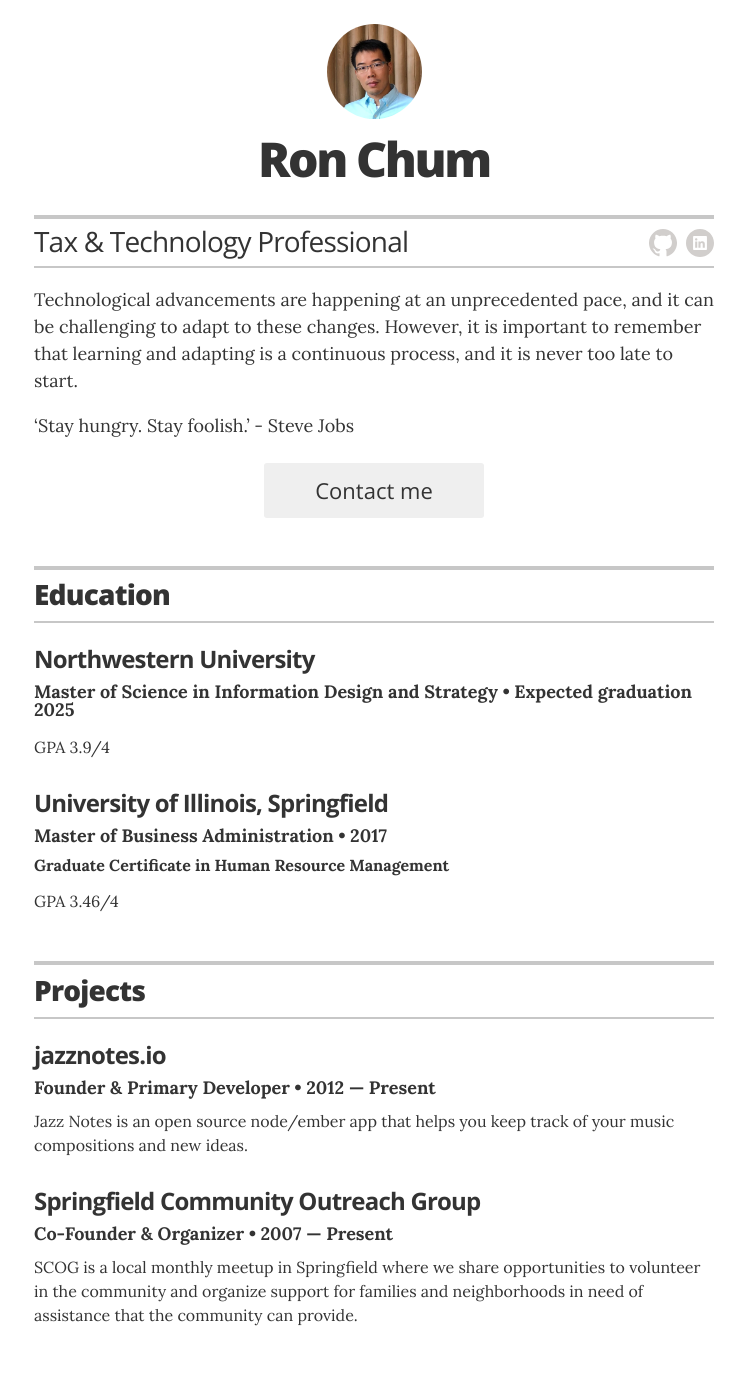
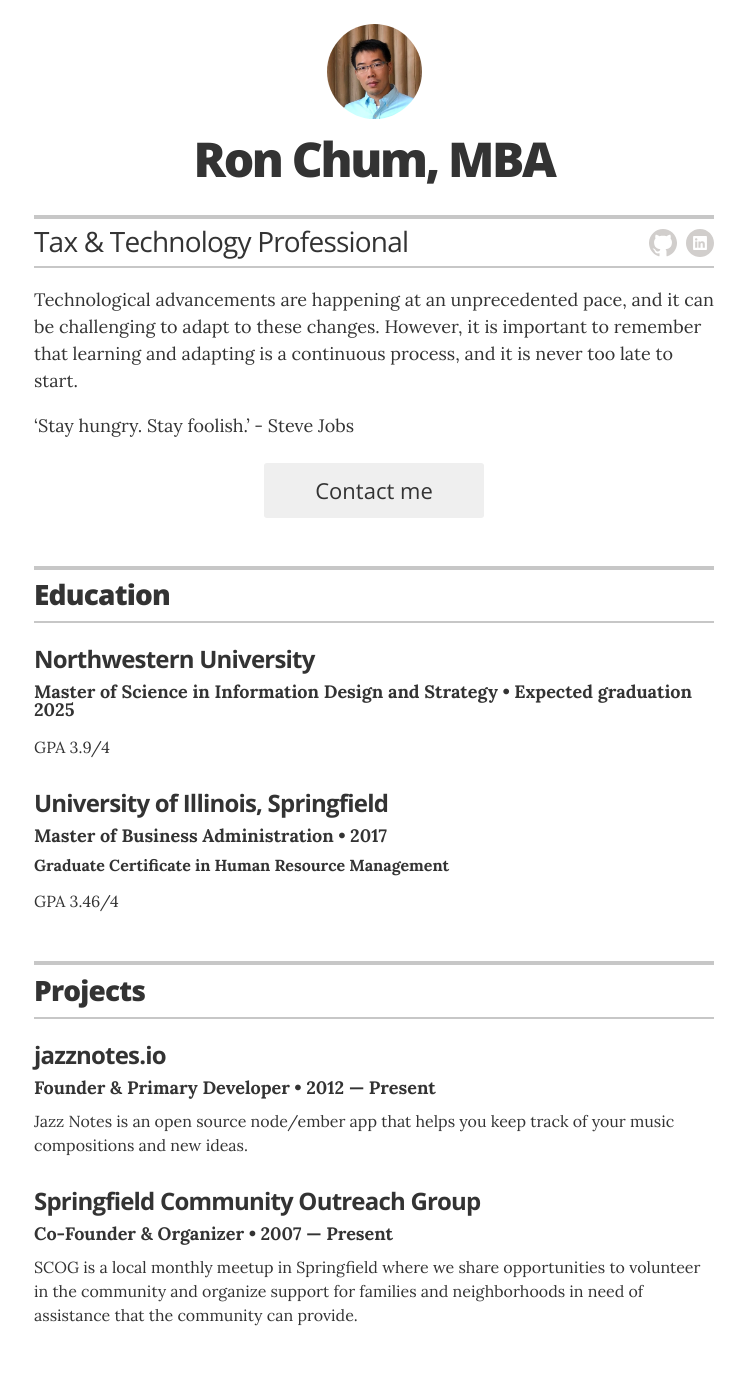
Before and after one commit to rchum/portfolio, a Jekyll site: the page built from index.html, in a window 1280 px wide. Shown: the whole page, without its empty margins (266-1011 px from the left). Built offline with Jekyll 4.4.1, drawn with Linux system fonts in a browser that asks for light colours.

Commit message:
Update _config.yml

```diff
--- a/_config.yml
+++ b/_config.yml
@@ -10,7 +10,7 @@ sass:
 
 # Resume settings
 resume_avatar:                  "true"
-resume_name:                    "Ron Chum"
+resume_name:                    "Ron Chum, MBA"
 resume_title:                   "Tax & Technology Professional"
 
 # used for the contact button in _layouts/resume.html
@@ -47,7 +47,6 @@ resume_section_associations:    false
 resume_social_links:
   resume_github_url:            "https://rchum.github.io"
 
-
   resume_linkedin_url:          "https://www.linkedin.com/in/chumr"
 
 resume_print_social_links:      true
```
